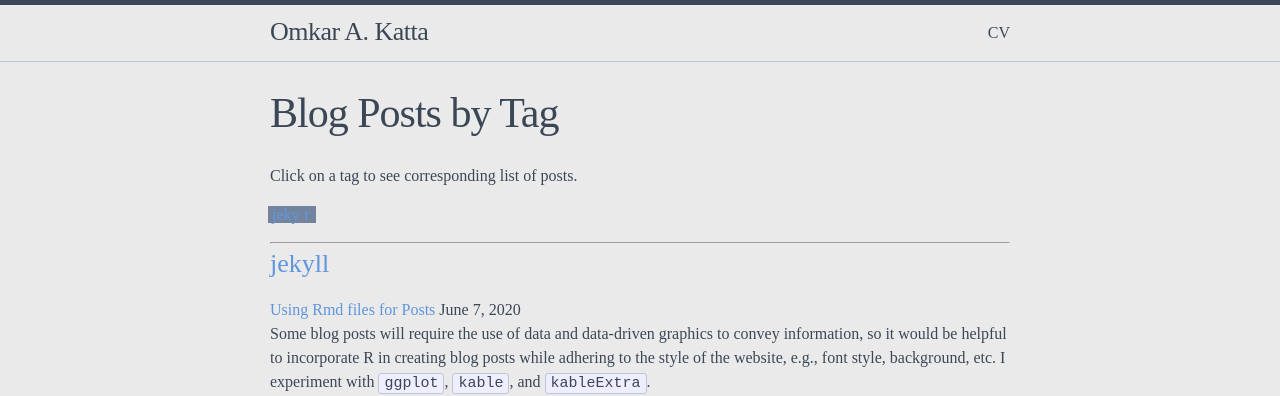
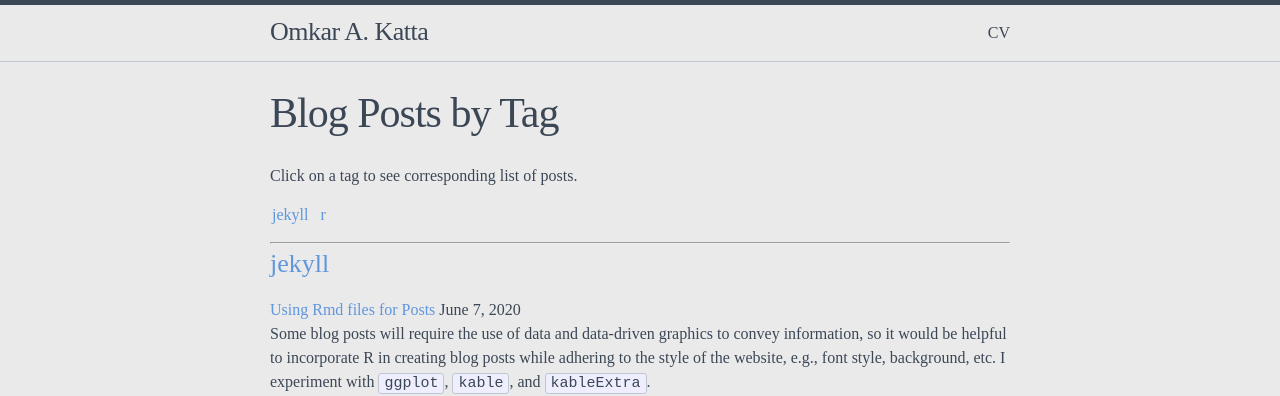
Before and after one commit to omkarakatta/omkarakatta.github.io, a Jekyll site: the page built from pages/postsbytag.md, in a window 1280 px wide. Shown: the top 396 px of the page. Built offline with Jekyll 4.4.1, drawn with Linux system fonts in a browser that asks for light colours; nearby versions of some CDN libraries.

Commit message:
remove background tag and increase right margin

```diff
--- a/_sass/minima/_layout.scss
+++ b/_sass/minima/_layout.scss
@@ -252,4 +252,4 @@
  * Tags
  */
  #tagcloud { font-size:.9em;  }
-.tags li { display:inline; background:$grey-color;}
+.tags li { display:inline;}
--- a/pages/postsbytag.md
+++ b/pages/postsbytag.md
@@ -9,7 +9,7 @@ Click on a tag to see corresponding list of posts.
 <ul class = "tags">
 {% for tag in site.tags %}
   {% assign t = tag | first %}
-  <li style = "margin-right:1em; margin-left:-2em; padding:0 4px">
+  <li style = "margin-right:2em; margin-left:-2em; padding:0 4px">
     <a href="/tag/#{{t | downcase | replace:" ","-" }}">{{ t | downcase }}</a>
   </li>
 {% endfor %}
```
